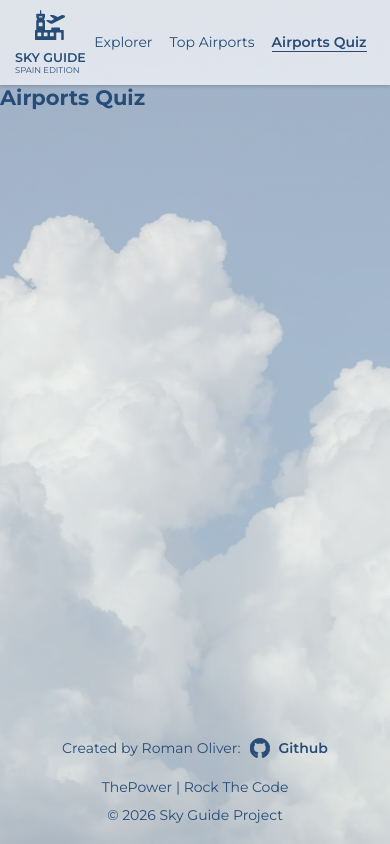
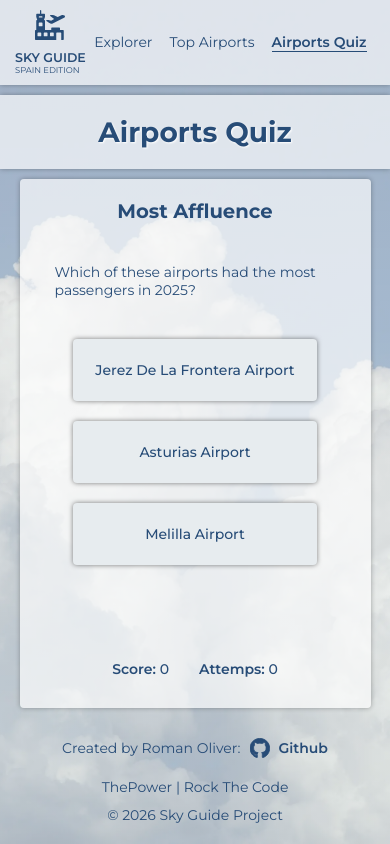
Before and after one commit to roliver97/ReactBasics_P11_SkyGuide, a React (Vite) app: page /airports-quiz in a window 390 px wide. Built offline with nearby package versions, Linux system fonts and the light colour scheme; no server answers; a web font is replaced by a local one.

Commit message:
feat: complete Quiz engine logic, visual feedback, and responsive layout

```diff
--- a/src/pages/AirportsQuiz/AirportsQuiz.css
+++ b/src/pages/AirportsQuiz/AirportsQuiz.css
@@ -0,0 +1,163 @@
+.airports-quiz-page {
+  height: 80svh;
+  gap: var(--rtc-gap-xs);
+  padding: var(--rtc-padding-s) 0;
+  flex: 1;
+}
+.airports-quiz-titles {
+  width: 100%;
+  gap: var(--rtc-gap-s);
+  display: flex;
+  flex-direction: column;
+  align-items: center;
+  text-align: center;
+  gap: var(--rtc-gap-m);
+  padding: var(--rtc-padding-m);
+  background-color: var(--rtc-bgColorOverlay);
+  box-shadow: 0px 0px 5px rgba(0, 0, 0, 0.3);
+}
+.airports-quiz-titles h1 {
+  font-size: 2rem;
+  font-weight: 700;
+  text-shadow: 1px 1px 2px rgb(255, 255, 255);
+}
+
+.quiz-container {
+  display: flex;
+  flex-direction: column;
+  flex: 1;
+  min-height: 0;
+  width: 100%;
+  background-color: var(--rtc-bgColorOverlay);
+
+  align-items: center;
+  justify-content: center;
+  gap: var(--rtc-gap-m);
+  box-shadow: 0px 0px 5px rgba(0, 0, 0, 0.3);
+  border-radius: var(--rtc-border-radius-square);
+
+  position: relative;
+  isolation: isolate;
+}
+
+.quiz-image {
+  width: 100%;
+  height: 100%;
+  position: absolute;
+  top: 0;
+  left: 0;
+  z-index: -1;
+  filter: brightness(1.1);
+  opacity: 0.7;
+}
+
+.quiz-container:has(.quiz-image) .quiz-text-container,
+.quiz-container:has(.quiz-image) .quiz-results {
+  background-color: var(--rtc-bgColorOverlay);
+  box-shadow: 0px 0px 5px rgba(0, 0, 0, 0.3);
+}
+
+.quiz-results {
+  position: absolute;
+  display: flex;
+  flex-direction: column;
+  gap: var(--rtc-gap-m);
+  padding: var(--rtc-padding-l);
+  right: 10px;
+  top: 10px;
+  border-radius: var(--rtc-border-radius-square);
+}
+
+.quiz-results-score,
+.quiz-results-attempts {
+  font-weight: 600;
+}
+
+.quiz-results-score span,
+.quiz-results-attempts span {
+  font-weight: 500;
+}
+
+.quiz-text-container {
+  display: flex;
+  flex-direction: column;
+  gap: var(--rtc-gap-l);
+  align-items: center;
+  padding: var(--rtc-padding-l);
+
+  border-radius: var(--rtc-border-radius-square);
+}
+
+.quiz-options {
+  display: flex;
+  gap: var(--rtc-gap-l);
+}
+
+.quiz-options .option-button {
+  padding: var(--rtc-padding-m);
+  background-color: var(--rtc-color-4);
+  border: 2px solid transparent;
+  box-shadow: 0px 0px 5px rgba(0, 0, 0, 0.5);
+  outline: none;
+  border-radius: var(--rtc-border-radius-square);
+  font-weight: 500;
+}
+
+.quiz-options .option-button:hover {
+  box-shadow: 0px 0px 5px rgb(0, 0, 0);
+}
+
+.quiz-options:has(.option-button.correct) .option-button:hover,
+.quiz-options:has(.option-button.option-button.incorrect) .option-button:hover {
+  box-shadow: 0px 0px 5px rgba(0, 0, 0, 0.5);
+}
+
+.quiz-options .option-button.correct {
+  border: 2px solid rgb(72, 255, 0);
+  background-color: rgba(72, 255, 0, 0.459);
+}
+
+.quiz-options .option-button.incorrect {
+  border: 2px solid rgb(255, 0, 0);
+  background-color: rgba(255, 0, 0, 0.397);
+}
+
+/*!  MEDIA  */
+@media (max-width: 1800px) {
+  /* DESKTOP or less */
+}
+
+@media (max-width: 1024px) {
+  /* LAPTOP - TABLET or less */
+}
+
+@media (max-width: 769px) {
+  /* SMALL TABLET or less */
+
+  .quiz-container {
+    width: 90%;
+  }
+
+  .quiz-results {
+    position: static;
+    flex-direction: row;
+    gap: var(--rtc-gap-m);
+    width: 100%;
+    justify-content: center;
+    order: 1;
+  }
+
+  .quiz-text-container {
+    padding: var(--rtc-padding-m);
+    flex: 1;
+  }
+
+  .quiz-options {
+    gap: var(--rtc-gap-s);
+    flex-direction: column;
+  }
+}
+
+@media (max-width: 480px) {
+  /* MOBILE or less */
+}
--- a/src/pages/AirportsQuiz/AirportsQuiz.jsx
+++ b/src/pages/AirportsQuiz/AirportsQuiz.jsx
@@ -1,25 +1,89 @@
 import React, { useState } from 'react'
 import './AirportsQuiz.css'
-import { generateQuestion } from '../../utils/generateQuestion'
+import { generateQuestion } from '../../utils/quizLogic'
+import { checkIsCorrect } from '../../utils/quizLogic'
 
 const AirportsQuiz = () => {
   const [score, setScore] = useState(0)
   const [attempts, setAttempts] = useState(0)
   const [currentQuestion, setCurrentQuestion] = useState({})
+  const [selectedAnswer, setSelectedAnswer] = useState(null)
 
   //USE EFFECT
-
   React.useEffect(() => {
     const firstQuestion = generateQuestion()
     setCurrentQuestion(firstQuestion)
   }, [attempts])
 
-  console.log(currentQuestion)
+  const handleAnswer = (selectedOption) => {
+    const isCorrect = checkIsCorrect(selectedOption, currentQuestion)
+    const id =
+      typeof selectedOption === 'string' ? selectedOption : selectedOption.id
+    setSelectedAnswer(id)
+
+    setTimeout(() => {
+      if (isCorrect) {
+        setScore(score + 1)
+      }
+      setAttempts(attempts + 1)
+      setSelectedAnswer(null)
+    }, 800)
+  }
 
   return (
-    <div>
-      <h1>Airports Quiz</h1>
-      <div></div>
+    <div className='airports-quiz-page flex-container'>
+      <div className='airports-quiz-titles flex-container'>
+        <h1>Airports Quiz</h1>
+      </div>
+      <div className='quiz-container wrapper'>
+        {currentQuestion.image ? (
+          <img
+            className='quiz-image'
+            src={currentQuestion.image}
+            alt='Current question airport image'
+          />
+        ) : (
+          ''
+        )}
+
+        <div className='quiz-results'>
+          <div className='quiz-results-score'>
+            Score: <span>{score}</span>
+          </div>
+          <div className='quiz-results-attempts'>
+            Attemps: <span>{attempts}</span>
+          </div>
+        </div>
+
+        <div className='quiz-text-container'>
+          <div className='quiz-category'>
+            <h2>{currentQuestion.category}</h2>
+          </div>
+          <div className='quiz-question'>{currentQuestion.questionText}</div>
+
+          <div className='quiz-options'>
+            {currentQuestion.options?.map((opt, index) => {
+              const id = typeof opt === 'string' ? opt : opt.id
+              let buttonClass = 'option-button'
+              if (selectedAnswer === id) {
+                buttonClass += checkIsCorrect(opt, currentQuestion)
+                  ? ' correct'
+                  : ' incorrect'
+              }
+              return (
+                <button
+                  key={index}
+                  className={buttonClass}
+                  onClick={() => handleAnswer(opt)}
+                  disabled={selectedAnswer !== null}
+                >
+                  {typeof opt === 'string' ? opt : opt.name}
+                </button>
+              )
+            })}
+          </div>
+        </div>
+      </div>
     </div>
   )
 }
--- a/src/pages/TopAirports/TopAirports.css
+++ b/src/pages/TopAirports/TopAirports.css
@@ -12,16 +12,18 @@ div.top-airports-titles {
   padding: var(--rtc-padding-m);
   width: 100%;
   justify-self: center;
+  background-color: var(--rtc-bgColorOverlay);
+  box-shadow: 0px 0px 5px rgba(0, 0, 0, 0.3);
 }
 
 div.top-airports-titles h1 {
-  font-size: 2.3rem;
-  font-weight: 800;
+  font-size: 2rem;
+  font-weight: 700;
+  text-shadow: 1px 1px 2px rgb(255, 255, 255);
+  color: var(--rtc-color-3);
 }
 
-div.top-airports-titles h1,
-div.top-airports-titles h3 {
+div.top-airports-titles h4 {
   color: var(--rtc-color-3);
-
-  text-shadow: 1px 1px 2px rgb(255, 255, 255);
+  font-weight: 500;
 }
--- a/src/pages/TopAirports/TopAirports.jsx
+++ b/src/pages/TopAirports/TopAirports.jsx
@@ -30,10 +30,10 @@ const TopAirports = () => {
     <div className='top-airports-page flex-container'>
       <div className='top-airports-titles flex-container'>
         <h1>Top Airports in Spain</h1>
-        <h3>
+        <h4>
           Discover Spain's primary aviation hubs and explore real-time flight
           data, passenger statistics and connectivity.
-        </h3>
+        </h4>
       </div>
 
       <div className='top-airports-grid wrapper'>
--- a/src/utils/generateQuestion.js
+++ b/src/utils/quizLogic.js
@@ -21,7 +21,7 @@ export const generateQuestion = () => {
       const correctAnswer = sortedOptions[0]
 
       return {
-        category: 'most-affluence',
+        category: 'Most Affluence',
         questionText:
           'Which of these airports had the most passengers in 2025?',
         image: null,
@@ -35,7 +35,7 @@ export const generateQuestion = () => {
       const possibleOptions = shuffleAndPick(filteredByImage, 3)
       const correctAnswer = shuffleAndPick(possibleOptions, 1)[0]
       return {
-        category: 'guess-airport',
+        category: 'Guess the Airport',
         questionText: 'Which airport does this image correspond to?',
         image: correctAnswer.image,
         options: possibleOptions,
@@ -48,7 +48,7 @@ export const generateQuestion = () => {
       const correctAnswer = shuffleAndPick(possibleOptions, 1)[0]
 
       return {
-        category: 'guess-iata',
+        category: 'Guess IATA Code',
         questionText: `Which airport does the IATA code ${correctAnswer.iata} belong to?`,
         options: possibleOptions,
         correctAnswer
@@ -76,7 +76,7 @@ export const generateQuestion = () => {
       )
 
       return {
-        category: 'airport-type',
+        category: 'Guess the Airport Type',
         questionText: `What type of airport is ${correctAnswer.name}?`,
         options: possibleOptions,
         correctAnswer: correctAnswer.type
@@ -84,3 +84,14 @@ export const generateQuestion = () => {
     }
   }
 }
+
+export const checkIsCorrect = (selectedOption, currentQuestion) => {
+  const answerText =
+    typeof selectedOption === 'string' ? selectedOption : selectedOption.name
+  const correctText =
+    typeof currentQuestion.correctAnswer === 'string'
+      ? currentQuestion.correctAnswer
+      : currentQuestion.correctAnswer.name
+
+  return answerText === correctText
+}
```
